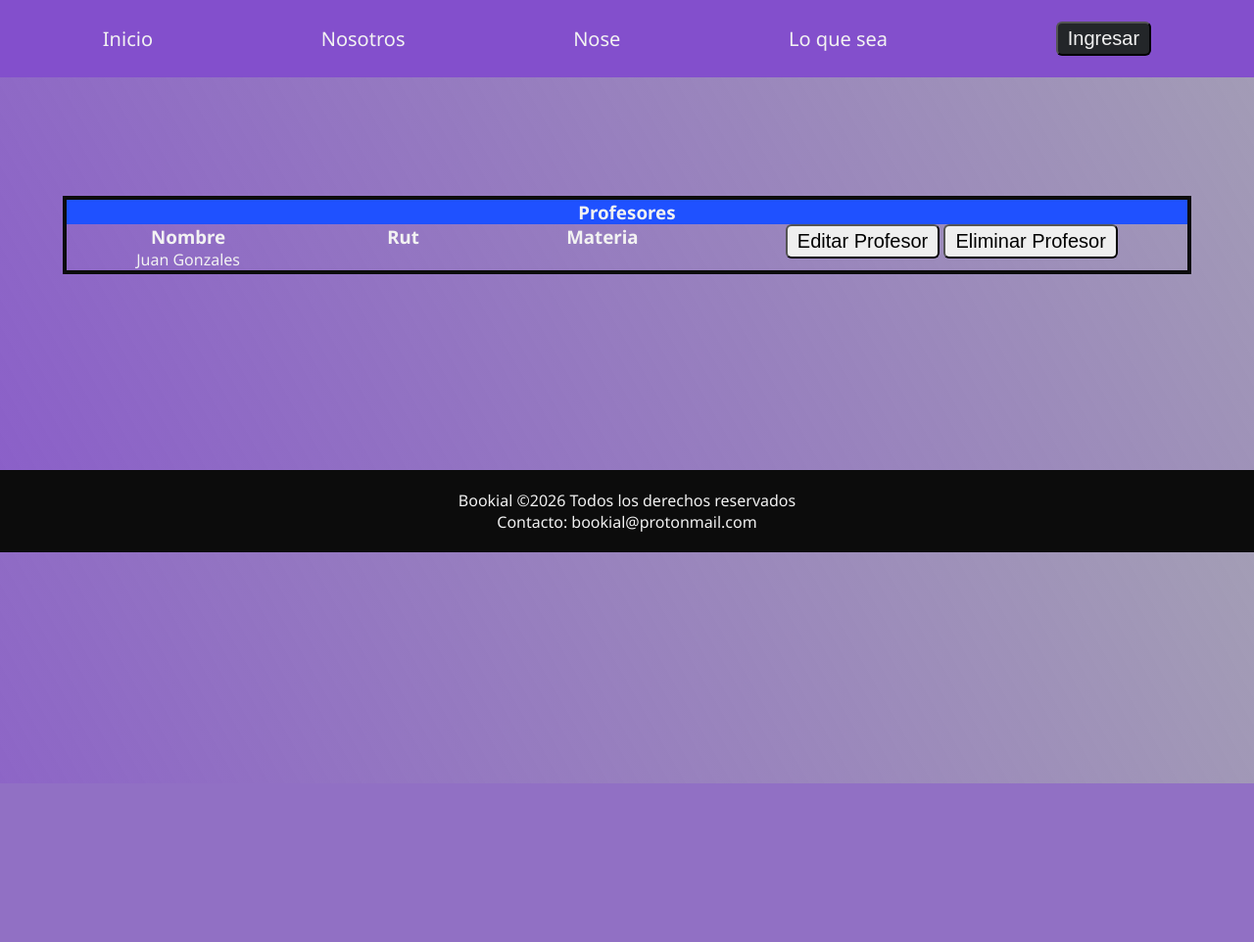
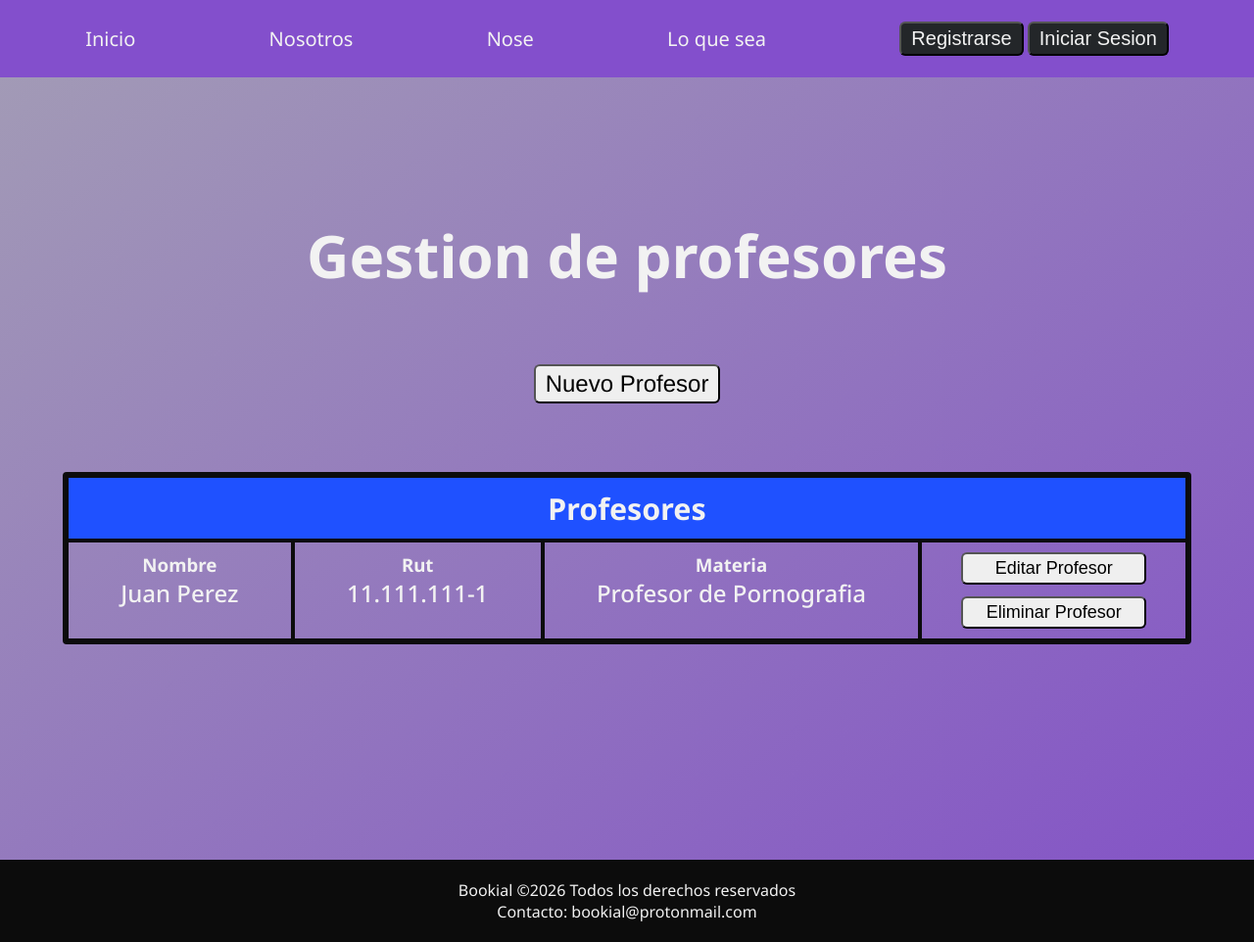
Before and after one commit to tecno-gg/Bookial-T2, a Python web app: template templates/private/teachers.html in a window 1280 px wide. Shown: the whole page at 98% size. Before the commit the page ends 800 px from the top, so only its background shows below. Run offline with Jinja, Linux system fonts and the light colour scheme; the template is opened without the code that fills it, so the values that code supplies are empty.

Commit message:
papulog-6.5 cambios casi listos

```diff
--- a/static/css/calendar.css
+++ b/static/css/calendar.css
@@ -44,13 +44,14 @@ hr {
     box-shadow: 4px 4px 30px black;
 
     display: grid;
-    width: 90%;
+    width: 92%;
     grid-template-columns: repeat(7, 1fr);
     gap: 6px;
     grid-template-rows: repeat(5, auto);
 }
 
 h2 {
+    font-weight: 600;
     text-align: center;
     font-size: 28px;
 }
@@ -65,6 +66,7 @@ h3 {
     align-items: center;
     height: 150px;
     padding: 12px;
+    border-top: #979595 solid 2px;
 }
 
 @media (max-width: 500px) {
--- a/static/css/common.css
+++ b/static/css/common.css
@@ -18,7 +18,7 @@
 
 body {
     font-family: "Noto Sans", serif;
-    background-image: linear-gradient(60deg, rgba(138, 94, 201, 1), rgba(102, 92, 132, 0.6));
+    background-image: linear-gradient(to top left, rgb(130, 80, 199), rgba(102, 92, 132, 0.6));
 }
 
 main {
--- a/static/css/teachers-students.css
+++ b/static/css/teachers-students.css
@@ -11,34 +11,61 @@
 /* TEACHERS */
 
 main {
-    margin: 200px auto;
+    margin: 220px auto;
 }
 
 .container-grid {
     width: 90%;
     margin: auto;
     border: #0c0c0c solid 4px;
+    border-radius: 4px;
 
     display: grid;
     grid-template-areas:
     "head head head head"
     "tName tRut tSub tManage";
-    column-gap: 8px;
+}
+
+.title {
+    text-align: center;
+}
+
+.title h1 {
+    font-size: 60px;
 }
 
 article {
     text-align: center;
+    padding: 10px 8px;
+    border: #0c0c0c solid 2px;
 }
 
-p {
-    text-wrap: balance;
+h2 {
+    font-weight: 500;
+}
+
+.events {
+    width: 80%;
+    margin: 70px auto;
+    text-align: center;
+}
+
+.events button {
+    font-size: 24px;
+    font-family: 'Franklin Gothic Medium', 'Arial Narrow', Arial, sans-serif;
 }
 
 .header {
     grid-area: head;
     text-align: center;
     background-color: #1f51ff;
+    font-size: 26px;
+    padding: 10px 0;
 }
+
+/* .teacher-name, .teacher-rut, .teacher-subject, .teacher-management {
+    background-color: var(--white);
+} */
 
 .teacher-name {
     grid-area: tName;
@@ -54,4 +81,32 @@ p {
 
 .teacher-management {
     grid-area: tManage;
+    display: flex;
+    flex-direction: column;
+    gap: 12px;
 }
+
+.teacher-management button {
+    margin: auto;
+    width: 75%;
+    font-size: 18px;
+}
+
+/* modal settings */
+
+.modal {
+    margin: auto;
+    padding: 30px;
+    border-radius: 30px;
+}
+
+fieldset {
+    border: none;
+    margin: 12px auto;
+
+    display: flex;
+    justify-content: space-between;
+}
+
+
+/* modal settings */
--- a/templates/private/calendar.html
+++ b/templates/private/calendar.html
@@ -18,7 +18,10 @@
             <a href="#">Nose</a>
             <a href="#">Lo que sea</a>
 
-            <a href="register.html"><button>Ingresar</button></a>
+            <div>
+                <a href="../public/register.html"><button>Registrarse</button></a>
+                <a href="../public/login.html"><button>Iniciar Sesion</button></a>
+            </div>
         </nav>
     </header>
 
--- a/templates/private/students.html
+++ b/templates/private/students.html
@@ -16,7 +16,10 @@
             <a href="#">Nose</a>
             <a href="#">Lo que sea</a>
 
-            <a href="register.html"><button>Ingresar</button></a>
+            <div>
+                <a href="../public/register.html"><button>Registrarse</button></a>
+                <a href="../public/login.html"><button>Iniciar Sesion</button></a>
+            </div>
         </nav>
     </header>
     <main></main>
--- a/templates/private/teachers.html
+++ b/templates/private/teachers.html
@@ -5,7 +5,7 @@
     <link rel="stylesheet" href="../../static/css/common.css">
     <link rel="stylesheet" href="../../static/css/teachers-students.css">
     <meta name="viewport" content="width=device-width, initial-scale=1.0">
-    <title>Document</title>
+    <title>Profesores</title>
 </head>
 <body>
     <header>
@@ -16,10 +16,22 @@
             <a href="#">Nose</a>
             <a href="#">Lo que sea</a>
 
-            <a href="register.html"><button>Ingresar</button></a>
+            <div>
+                <a href="../public/register.html"><button>Registrarse</button></a>
+                <a href="../public/login.html"><button>Iniciar Sesion</button></a>
+            </div>
         </nav>
     </header>
     <main>
+
+        <section class="title">
+            <h1>Gestion de profesores</h1>
+        </section>
+
+        <section class="events">
+            <button commandFor="modal-teacher" command="show-modal" >Nuevo Profesor</button>
+        </section>
+
         <section class="container-grid">
                 <article class="header">
                     <h1>Profesores</h1>
@@ -27,15 +39,23 @@
 
                 <article class="teacher-name">
                     <h1>Nombre</h1>
-                    <p>Juan Gonzales</p>
+                    <div>
+                        <h2>Juan Perez</h2>
+                    </div>
                 </article>
 
                 <article class="teacher-rut">
                     <h1>Rut</h1>
+                    <div>
+                        <h2>11.111.111-1</h2>
+                    </div>
                 </article>
 
                 <article class="teacher-subject">
                     <h1>Materia</h1>
+                    <div>
+                        <h2>Profesor de Pornografia</h2>
+                    </div>
                 </article>
 
                 <article class="teacher-management">
@@ -43,6 +63,26 @@
                     <button>Eliminar Profesor</button>
                 </article>
         </section>
+
+        <dialog id="modal-teacher" class="modal">
+            <form action="" method="POST">
+                <div>
+                    <h2>Nuevo Profesor</h2>
+                </div>
+
+                <fieldset>
+                    <label for="new-teacher-name">Nombre: <input type="text" id="new-teacher-name" name="newTeacherName"></label>
+                </fieldset>
+                <fieldset>
+                    <label for="new-rut-teacher">Rut: <input type="text" id="new-rut-teacher" name="newRutTeacher"></label>
+                </fieldset>
+                <fieldset>
+                    <label for="new-subject-teacher">Materia <input type="text" id="new-subject-teacher" name="newSubjectTeacher"></label>
+                </fieldset>
+                <input type="submit" value="Agregar Profesor" commandFor="modal-teacher" command="close">
+            </form>
+        </dialog>
+
     </main>
     <footer>
         <p>Bookial &copy;2026 Todos los derechos reservados</p>
--- a/templates/public/index.html
+++ b/templates/public/index.html
@@ -19,7 +19,10 @@
             <a href="#">Nose</a>
             <a href="#">Lo que sea</a>
 
-            <a href="register.html"><button>Ingresar</button></a>
+            <div>
+                <a href="register.html"><button>Registrarse</button></a>
+                <a href="login.html"><button>Iniciar Sesion</button></a>
+            </div>
         </nav>
     </header>
 
```
